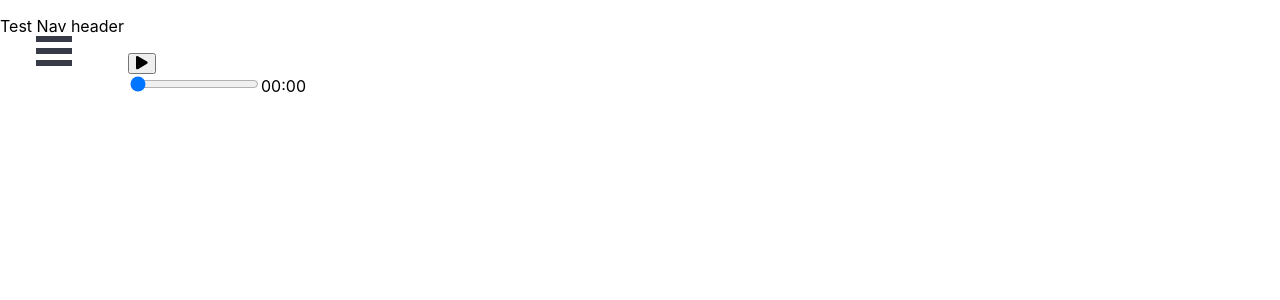
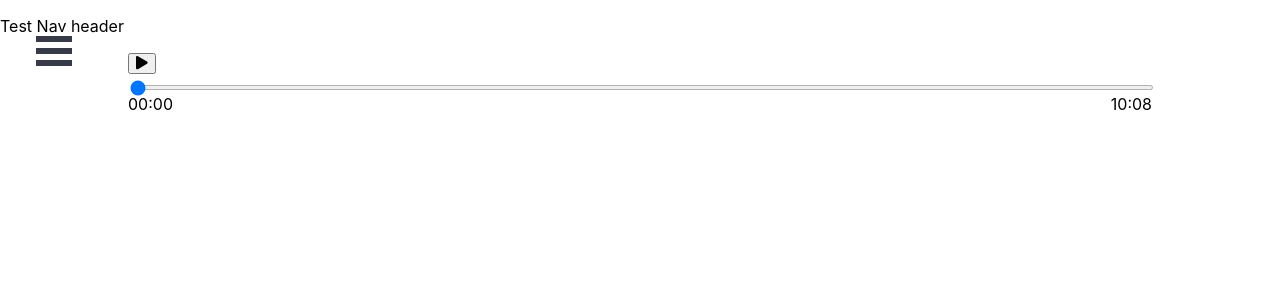
Before and after one commit to bryanwongyk/MOOD, a React (Create React App) app in the folder front-end/: page /activities in a window 1280 px wide. Shown: the top 300 px of the page. Built offline with nearby package versions, Linux system fonts and the light colour scheme.

Commit message:
Replace playback time with refs, remove LaidOff.mp3

```diff
--- a/front-end/src/components/MeditationPlayer/MeditationPlayer.tsx
+++ b/front-end/src/components/MeditationPlayer/MeditationPlayer.tsx
@@ -1,6 +1,18 @@
 import { ReactElement, FunctionComponent, useState, useEffect, useRef } from 'react';
 import data from './audioRawData';
 import Controls from './MeditationPlayerControls';
+import styled from 'styled-components';
+import PlaybackTime from './PlaybackTime';
+
+const PlaybackInput = styled.input`
+	height: 5px;
+	width: 100%;
+	margin-bottom: 10px
+	border-radius: 8px;
+	background: #3b7677;
+	transition: background 0.2s ease;
+	cursor: pointer;
+`;
 
 interface MeditationPlayerProps {
 	routine: string;
@@ -13,11 +25,11 @@ const MeditationPlayer: FunctionComponent<MeditationPlayerProps> = ({ routine })
 	const [isPlaying, setIsPlaying] = useState(false);
 	const [trackProgress, setTrackProgress] = useState(0);
 
-	const { title } = data[routine];
+	const { title, audioSrc, audioDuration } = data[routine];
 
 	const audioRef = useRef(
 		// https://stackoverflow.com/questions/47956881/javascript-html5-audio-player-cors-not-play-dynamic-source
-		new Audio('https://docs.google.com/uc?export=download&id=1Wsra6TRfBCvsp0Qavw0Px1GdlowkVMt_'),
+		new Audio(audioSrc),
 	);
 
 	const intervalRef: any = useRef();
@@ -76,9 +88,31 @@ const MeditationPlayer: FunctionComponent<MeditationPlayerProps> = ({ routine })
 		startTimer();
 	};
 
+	// const [currentTime, setCurrentTime] = useState('');
+	// const [timeLeft, setTimeLeft] = useState('');
 	// TIME STAMP
-	const minutes = Math.floor(audioRef.current.currentTime / 60);
-	const seconds = Math.floor(audioRef.current.currentTime % 60);
+
+	// useRef prevents MeditationPlayer from re-rendering when time changes, only PlaybackTime should re-render since its props change
+	// note this is not really doing much because trackProgress is making it rerender anyway
+	const currentTimeRef = useRef('');
+	const currentMinutes = Math.floor(audioRef.current.currentTime / 60);
+	const currentSeconds = Math.floor(audioRef.current.currentTime % 60);
+	currentTimeRef.current = `${currentMinutes.toString().padStart(2, '0')}:${currentSeconds
+		.toString()
+		.padStart(2, '0')}`;
+
+	const timeLeft = useRef(audioDuration);
+	if (!!audioRef.current.duration) {
+		const timeLeftSec = Math.floor(audioRef.current.duration - audioRef.current.currentTime);
+		const minutesLeft = Math.floor(timeLeftSec / 60);
+		const secondsLeft = Math.floor(timeLeftSec % 60);
+
+		timeLeft.current = `${minutesLeft.toString().padStart(2, '0')}:${secondsLeft.toString().padStart(2, '0')}`;
+	}
+
+	// if (timeLeft === '00:00') {
+	// 	setIsPlaying(false);
+	// }
 
 	return (
 		<div className="audio-player">
@@ -86,7 +120,7 @@ const MeditationPlayer: FunctionComponent<MeditationPlayerProps> = ({ routine })
 				{/* <h2 className="title">{title}</h2> */}
 				{title}
 				<Controls isPlaying={isPlaying} onPlayPauseClick={setIsPlaying} />
-				<input
+				<PlaybackInput
 					type="range"
 					value={trackProgress}
 					step="1"
@@ -98,9 +132,7 @@ const MeditationPlayer: FunctionComponent<MeditationPlayerProps> = ({ routine })
 					onKeyUp={onScrubEnd}
 					style={{ background: trackStyling }}
 				/>
-				<span>
-					{minutes.toString().padStart(2, '0')}:{seconds.toString().padStart(2, '0')}
-				</span>
+				<PlaybackTime currentTime={currentTimeRef.current} timeLeft={timeLeft.current} />
 			</div>
 		</div>
 	);
--- /dev/null
+++ b/front-end/src/components/MeditationPlayer/PlaybackTime.tsx
@@ -0,0 +1,17 @@
+import { FunctionComponent, ReactElement } from 'react';
+
+interface PlaybackTimeProps {
+	currentTime: string;
+	timeLeft: string;
+}
+
+const PlaybackTime: FunctionComponent<PlaybackTimeProps> = ({ currentTime, timeLeft }): ReactElement => {
+	return (
+		<div style={{ display: 'flex', justifyContent: 'space-between' }}>
+			<span>{currentTime}</span>
+			<span>{timeLeft}</span>
+		</div>
+	);
+};
+
+export default PlaybackTime;
--- a/front-end/src/components/MeditationPlayer/audioRawData.tsx
+++ b/front-end/src/components/MeditationPlayer/audioRawData.tsx
@@ -1,6 +1,7 @@
 const tracks = {
 	'Laid Off': {
-		audioSrc: '../../assets/LaidOff.mp3',
+		audioSrc: 'https://docs.google.com/uc?export=download&id=1Wsra6TRfBCvsp0Qavw0Px1GdlowkVMt_',
+		audioDuration: '10:08',
 	},
 };
 export default tracks;
```
Also changed, not shown: 1 other file (tests, documents, lock files or other folders).
